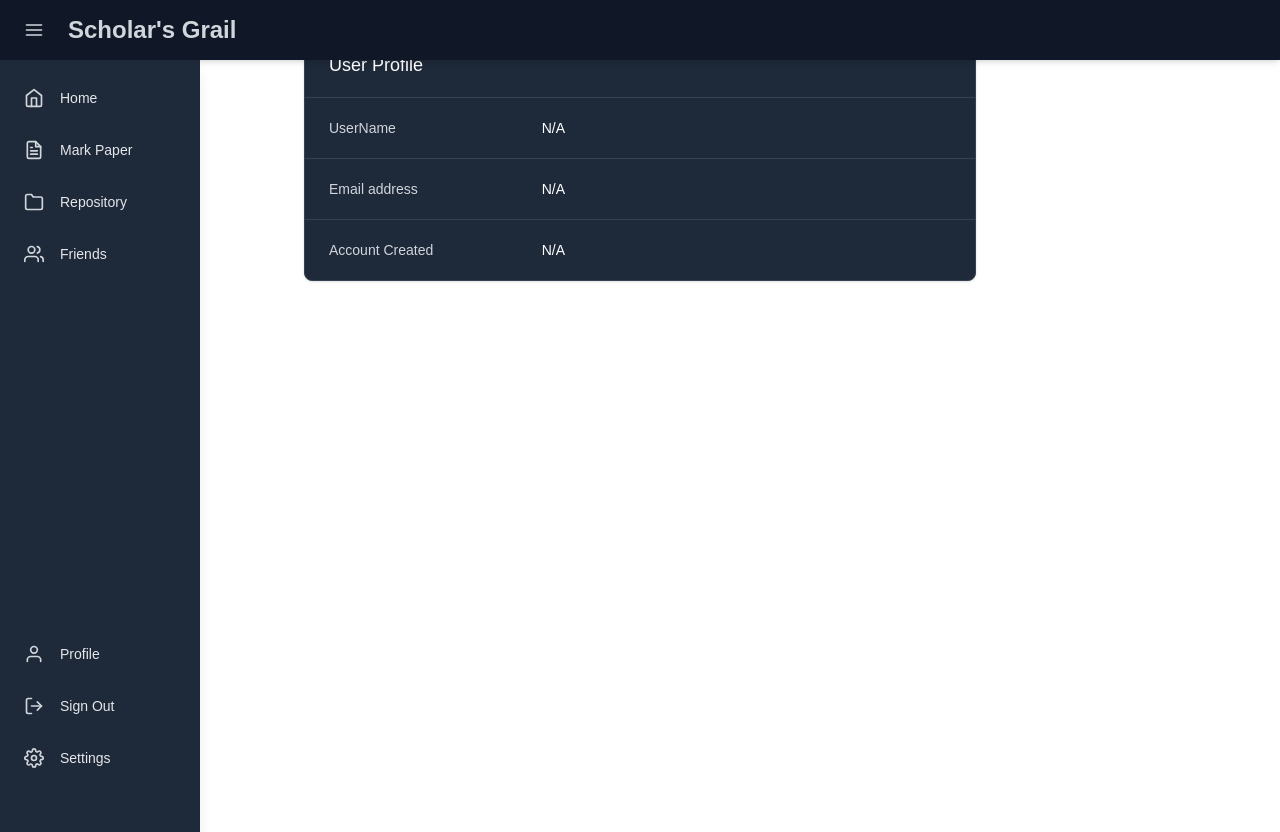
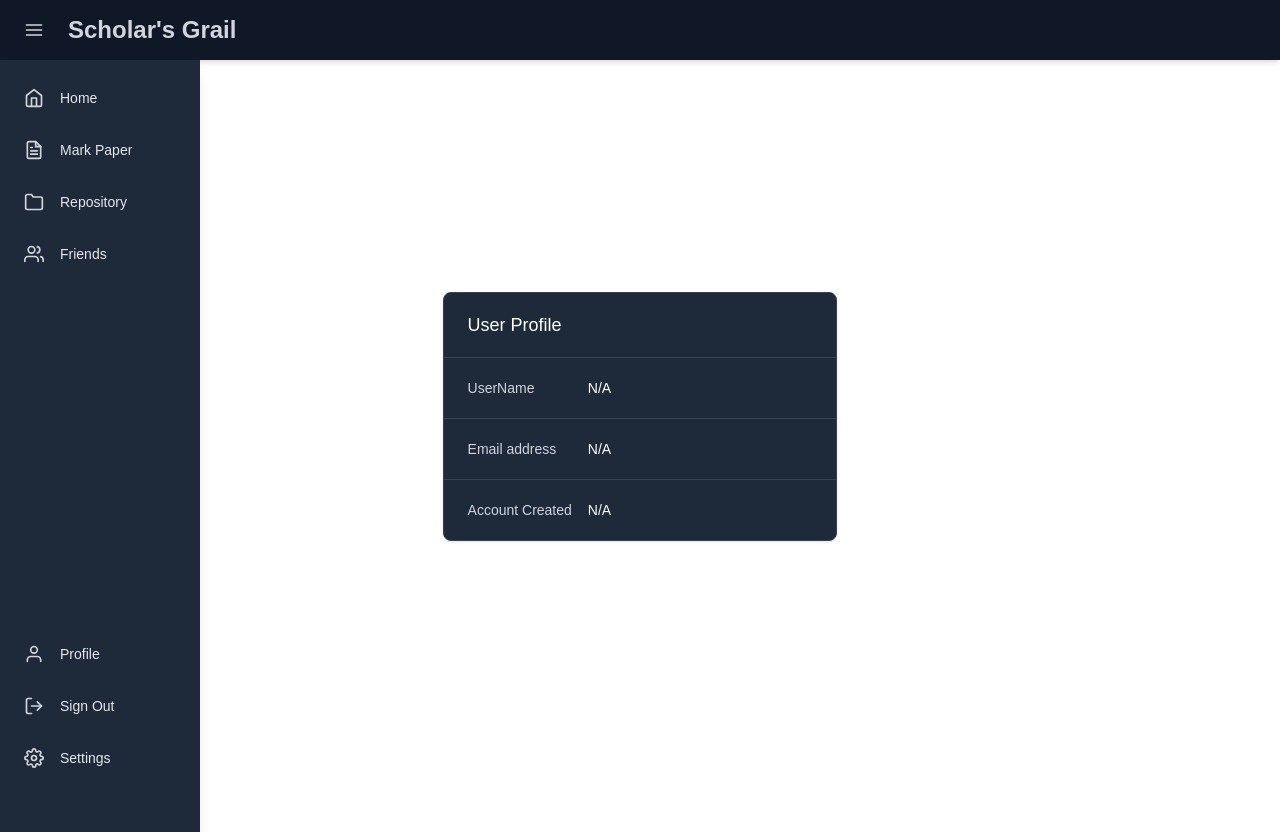
Before and after one commit to ZhangYize2003/scholars-grail, a Next.js app: page /profile in a window 1280 px wide. After the commit the page ends 800 px from the top, so only its background shows below. Built offline with nearby package versions, Linux system fonts and the light colour scheme; no server answers; sample sign-in values are in the browser's storage.

Commit message:
fix: display user profile information correctly

```diff
--- a/app/profile/page.tsx
+++ b/app/profile/page.tsx
@@ -51,7 +51,7 @@
   }, [router]);
 
   return (
-    <div className="min-h-screen">
+    <div className="min-h-screen flex items-center-safe justify-center">
       <Header />
       <div className="bg-gray-800 overflow-hidden shadow rounded-lg border border-gray-700 mt-8 max-w-2xl mx-auto">
         <div className="px-4 py-5 sm:px-6">
```
